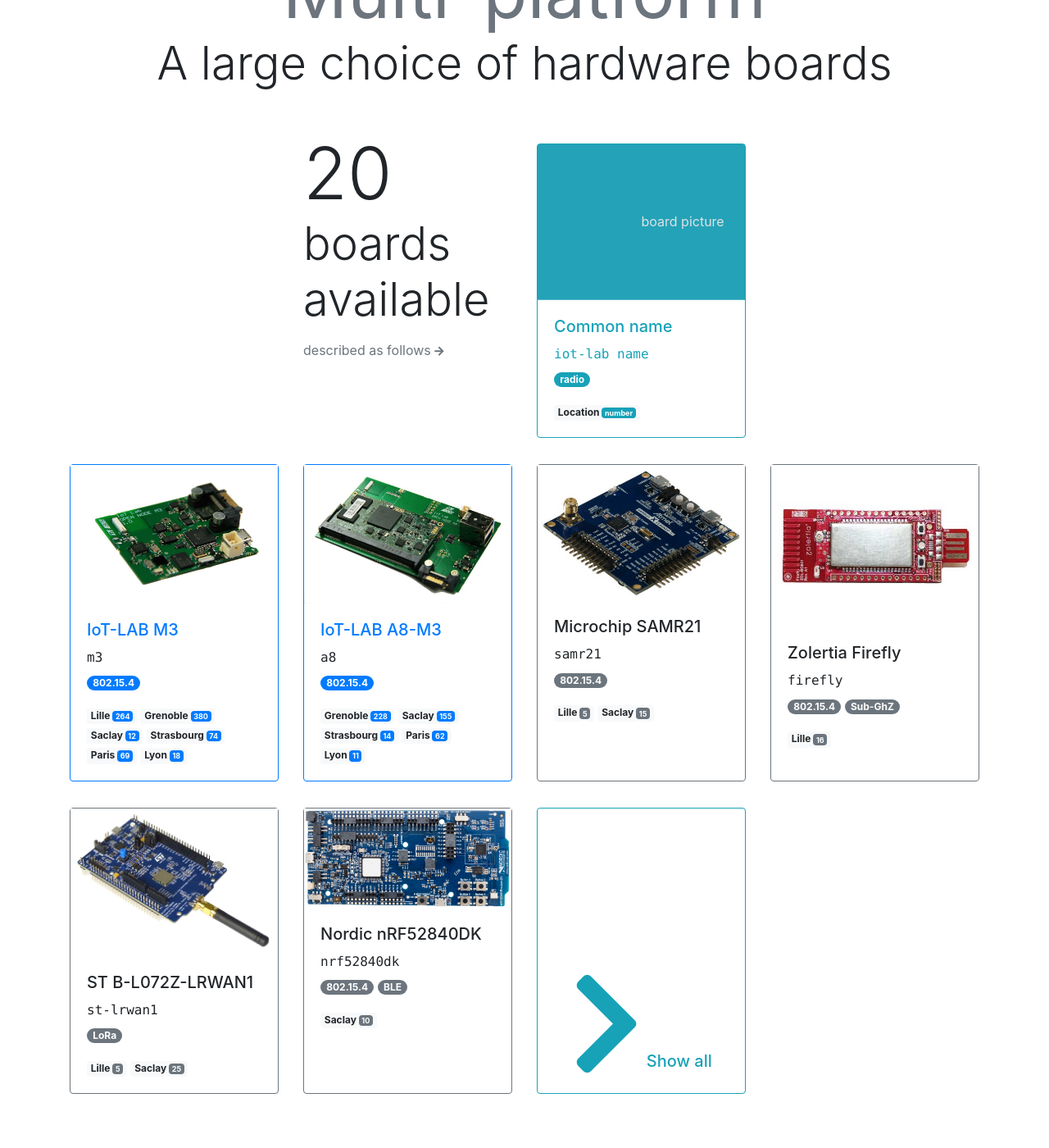
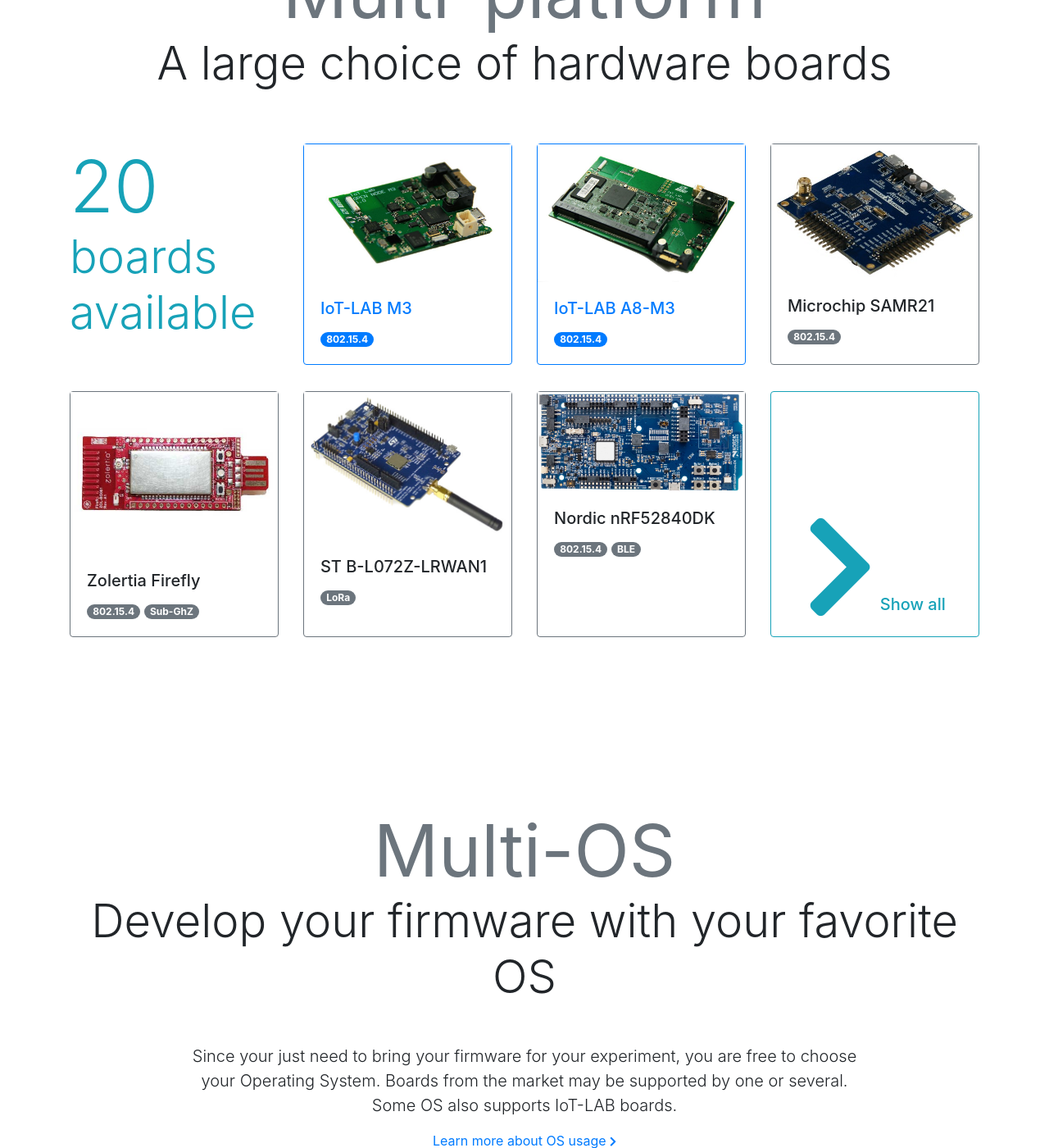
Before and after one commit to iot-lab/iot-lab.github.io, a Jekyll site: the page built from index.html, in a window 1280 px wide and 1400 px high, scrolled down 4209 px. Shown: the whole window at 82% size. Built offline with Jekyll 4.4.1, drawn with Linux system fonts in a browser that asks for light colours.

Commit message:
home: simplifying boards list
Removes the iotlab-name and deployment. No more need for the
explanation template.

```diff
--- a/index.html
+++ b/index.html
@@ -186,34 +186,12 @@
             <h1 class="display-4 text-center mt-0">A large choice of hardware boards</h1>
         </div>
         <div class="row row-cols-1 row-cols-sm-2 row-cols-md-3 row-cols-lg-4">
-            <div class="col offset-lg-3">
+            <div class="col my-3 text-info">
                 <p>
                     <span class="display-2">{{ site.data.boards.size }}</span><br>
                     <span class="display-4"> boards available</span>
                 </p>
-                <p class="text-muted">described as follows <span class="small"><i class="fas fa-arrow-right"></i></span></p>
             </div>
-            <div class="col">
-                <div class="my-3 card border-info text-info">
-                    <svg class="img-fluid" width="400" height="300" xmlns="http://www.w3.org/2000/svg" preserveAspectRatio="none" focusable="false" role="img" aria-label="Placeholder: 400x300">
-                        <title>Placeholder</title>
-                        <rect width="100%" height="100%" fill="#24A2B7"></rect>
-                        <text x="50%" y="50%" fill="#dee2e6" dy=".3em">board picture</text>
-                    </svg>
-                    <div class="card-body">
-                        <h5 class="card-title">Common name</h5>
-                        <h6 class="card-subtitle mt-0 mb-2 text-monospace">iot-lab name</h6>
-                        <p class="card-text">
-                            <span class="badge badge-pill badge-info" href="#">radio</span>
-                        </p>
-                        <p class="card-text">
-                            <span class="badge badge-light">Location <span class="badge badge-info">number</span></span>
-                        </p>
-                    </div>
-                </div>
-            </div>
-        </div>
-        <div class="row row-cols-1 row-cols-sm-2 row-cols-md-3 row-cols-lg-4">
             {% assign featured_boards = "IoT-LAB M3, IoT-LAB A8-M3, Microchip SAMR21, Zolertia Firefly, ST B-L072Z-LRWAN1, Nordic nRF52840DK" | split: ", " %}
             {% for featured in featured_boards %}
             {% assign board = site.data.boards | where: "name",featured | first %}
@@ -225,17 +203,9 @@
                          alt="">
                     <div class="card-body">
                         <h5 class="card-title"><a href="{{ '/docs/boards/' | relative_url }}{{ board.name | slugify }}"{% unless board.name contains "IoT-LAB" %} class="text-reset"{% endunless %}>{{ board.name}}</a></h5>
-                        <h6 class="card-subtitle mt-0 mb-2 text-monospace">{{ board.iotlab-name }}</h6>
                         <p class="card-text">
                         {% for radio in board.radio %}
                             <span class="badge badge-pill badge-{{ color-style }}" href="#">{{ radio }}</span>
-                        {% endfor %}
-                        </p>
-                        <p class="card-text">
-                        {% for loc in site.data.deployments %}
-                            {% if loc.deployment[board.name] > 0 %}
-                            <a class="badge badge-light" href="{{ "/docs/deployment/" | relative_url }}{{ loc.site | slugify }}">{{ loc.site}} <span class="badge badge-{{ color-style }}">{{ loc.deployment[board.name] }}</span></a>
-                            {% endif %}
                         {% endfor %}
                         </p>
                     </div>
```
